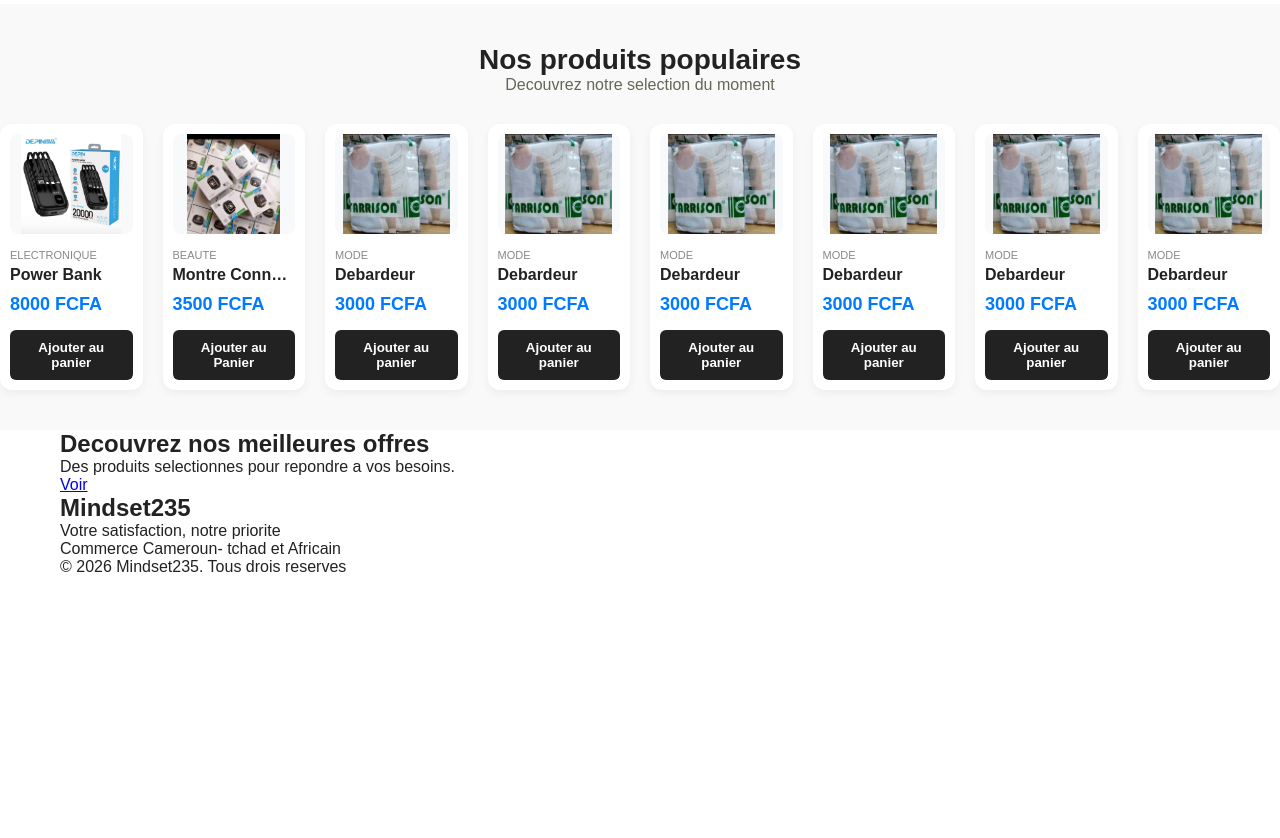
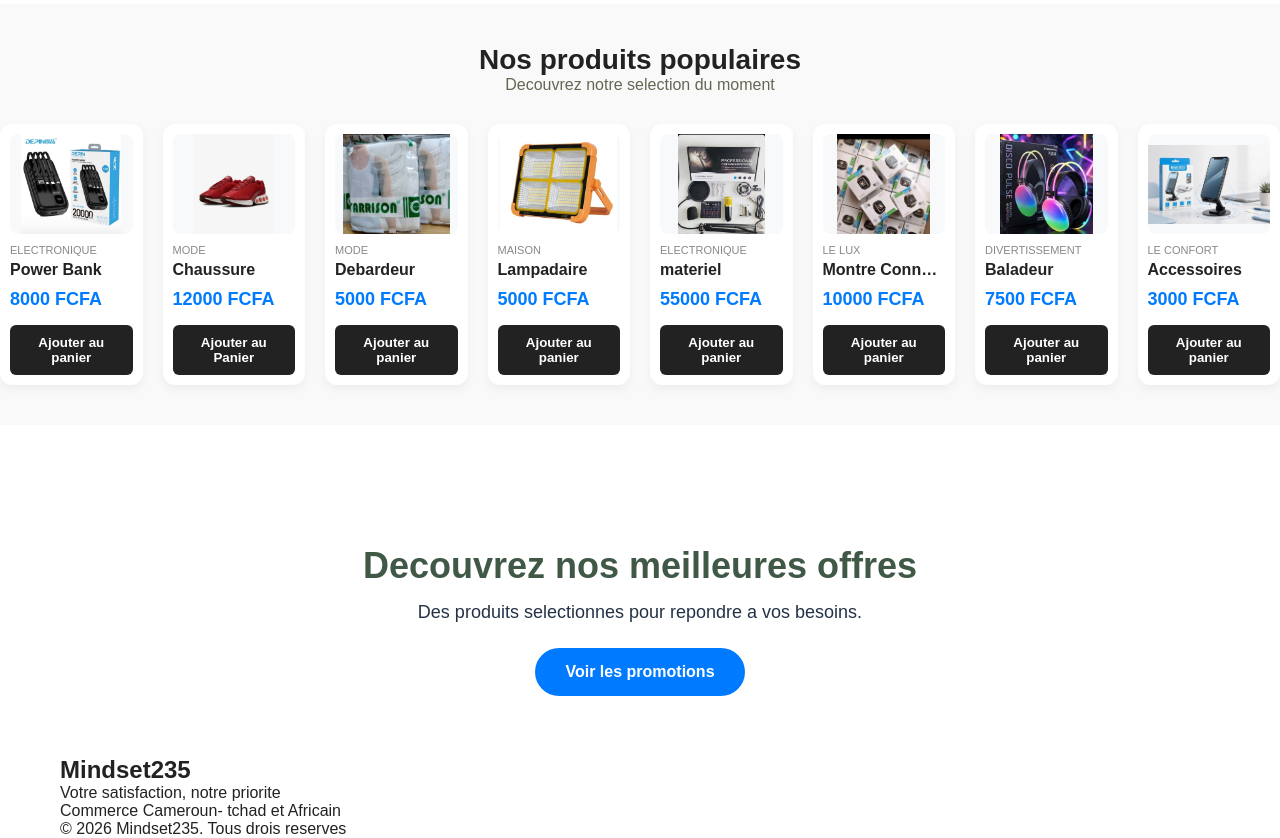
Before and after one commit to koumser-school/Mindset235, a plain HTML site: page index.html in a window 1280 px wide. Shown: the part 640-1478 px from the top of the page. Before the commit the page ends 1216 px from the top, so only its background shows below. Drawn offline with Linux system fonts and the light colour scheme; files whose address does not match are found by name.

Commit message:
l'ajout du css dans la section promotion

```diff
--- a/css/style.css
+++ b/css/style.css
@@ -132,15 +132,22 @@ body {
 .category-card {
   background: #fff;
   border: 1px solid #eee;
-  border-radius: 10px;
+  border-radius: 12px;
   padding: 20px;
   text-align: center;
-  transition: transform 0.3s, box-shadow 0.3s;
+  box-shadow: 0  4px 1opx rgba(0, 0, 0, 0.05);
+  transition: transform 0.3s;
   cursor: poniter;
 }
 .category-card:hover {
   transform: translateY(-5px);
   box-shadow: 0 10px 20px rgba(0, 0, 0, 0.05);
+}
+.category-card img {
+  width: 80px;
+  height: 80px;
+  object-fit: contain;
+  margin-bottom: 15px;
 }
 .category-card h3 {
   font-size: 14px;
@@ -188,7 +195,7 @@ body {
   object-fit: contain; /* L'image entière s'affiche sans être coupée ou écrasée */
   background-color: #f8f9fa; /* Petit fond gris très clair pour faire ressortir le produit */
   border-radius: 8px;
-  margin-bottom: 15px;
+  margin-bottom: 10px;
 }
 
 /* 4. Le texte (Titre, catégorie, prix) */
@@ -238,3 +245,37 @@ body {
 .add-to-cart:hover {
   background-color: #007BFF;
 }
+/*promotion*/
+.promotion-banner {
+  text-align: center;
+  padding: 60px 20px;
+  background-color: linear-gradient(135deg, #0f2027, #203a43, #2c5364);
+  color: white;
+  margin-top: 60px;
+}
+.promotion-banner h2 {
+  font-size: 36px;
+  margin-bottom: 15px;
+  font-weight: 800;
+  color: rgb(64, 88, 70);
+}
+.promotion-banner p {
+  font-size: 18px;
+  margin-bottom: 25px;
+  color: #243246;
+}
+.promotion-banner .primary-button {
+  background-color: #007BFF;
+  color: white;
+  padding: 15px 30px;
+  text-decoration: none;
+  border-radius: 30px;
+  font-weight: bold;
+  font-size: 16px;
+  transition: background-color 0.3s ease,transform 0.3s ease;
+  display: inline-block;
+}
+.promotion-banner .primary-button:hover {
+  background-color: #0056b3;
+  transform: scale(1.05);
+}
--- a/index.html
+++ b/index.html
@@ -80,12 +80,12 @@
             </div>
           </article>
           <article class="product-card">
-            <img src="assets/images/montre.jpg" alt="Parfum">
+            <img src="assets/images/chaussure.jpg" alt="chaussure">
             <div class="product-info">
-              <span>Beaute</span>
-              <h3>Montre Connecte</h3>
-              <p class="price">3500 FCFA</p>
-              <button class="add-to-cart" data-name="Parfum" data-price="3500">Ajouter au Panier</button>
+              <span>Mode</span>
+              <h3>Chaussure</h3>
+              <p class="price">12000 FCFA</p>
+              <button class="add-to-cart" data-name="Parfum" data-price="12000">Ajouter au Panier</button>
             </div>
           </article>
           <!--produits 3-->
@@ -94,64 +94,66 @@
             <div class="product-info">
               <span>Mode</span>
               <h3>Debardeur</h3>
-              <p class="price">3000 FCFA</p>
-              <button class="add-to-cart" data-name="Debardeur" data-price="3000">Ajouter au panier</button>
+              <p class="price">5000 FCFA</p>
+              <button class="add-to-cart" data-name="Debardeur" data-price="5000">Ajouter au panier</button>
             </div>
           </article>
           <article class="product-card">
-            <img src="assets/images/debardeur.jpg" alt="Debardeur">
+            <img src="assets/images/lampadeur.jpg" alt="lampadeur">
             <div class="product-info">
-              <span>Mode</span>
-              <h3>Debardeur</h3>
-              <p class="price">3000 FCFA</p>
-              <button class="add-to-cart" data-name="Debardeur" data-price="3000">Ajouter au panier</button>
+              <span>Maison</span>
+              <h3>Lampadaire</h3>
+              <p class="price">5000 FCFA</p>
+              <button class="add-to-cart" data-name="lampadeur" data-price="5000">Ajouter au panier</button>
             </div>
           </article>
           <article class="product-card">
-            <img src="assets/images/debardeur.jpg" alt="Debardeur">
+            <img src="assets/images/materiel.jpeg" alt="materiel">
             <div class="product-info">
-              <span>Mode</span>
-              <h3>Debardeur</h3>
-              <p class="price">3000 FCFA</p>
-              <button class="add-to-cart" data-name="Debardeur" data-price="3000">Ajouter au panier</button>
+              <span>Electronique</span>
+              <h3>materiel</h3>
+              <p class="price">55000 FCFA</p>
+              <button class="add-to-cart" data-name="materiel" data-price="55000">Ajouter au panier</button>
             </div>
           </article>
           <article class="product-card">
-            <img src="assets/images/debardeur.jpg" alt="Debardeur">
+            <img src="assets/images/montre.jpg" alt="montre">
             <div class="product-info">
-              <span>Mode</span>
-              <h3>Debardeur</h3>
-              <p class="price">3000 FCFA</p>
-              <button class="add-to-cart" data-name="Debardeur" data-price="3000">Ajouter au panier</button>
+              <span>le lux </span>
+              <h3>Montre Connecter</h3>
+              <p class="price">10000 FCFA</p>
+              <button class="add-to-cart" data-name="montre" data-price="10000">Ajouter au panier</button>
             </div>
           </article>
           <article class="product-card">
-            <img src="assets/images/debardeur.jpg" alt="Debardeur">
+            <img src="assets/images/ecouteur.jpg" alt="ecouteur">
             <div class="product-info">
-              <span>Mode</span>
-              <h3>Debardeur</h3>
-              <p class="price">3000 FCFA</p>
-              <button class="add-to-cart" data-name="Debardeur" data-price="3000">Ajouter au panier</button>
+              <span>Divertissement</span>
+              <h3>Baladeur</h3>
+              <p class="price">7500 FCFA</p>
+              <button class="add-to-cart" data-name="exouteur" data-price="75000">Ajouter au panier</button>
             </div>
           </article>
           <article class="product-card">
-            <img src="assets/images/debardeur.jpg" alt="Debardeur">
+            <img src="assets/images/accesoir.jpg" alt="Accessoires">
             <div class="product-info">
-              <span>Mode</span>
-              <h3>Debardeur</h3>
+              <span>Le confort </span>
+              <h3>Accessoires</h3>
               <p class="price">3000 FCFA</p>
-              <button class="add-to-cart" data-name="Debardeur" data-price="3000">Ajouter au panier</button>
+              <button class="add-to-cart" data-name="Accessoires" data-price="3000">Ajouter au panier</button>
             </div>
           </article>
         </div>
       </section>
       <!--promotion-->
-      <section class="promotion container">
-        <h2>Decouvrez nos meilleures offres</h2>
-        <p>Des produits selectionnes pour repondre a vos besoins.</p>
-        <a href="#produits" class="primary-buitton">
-          Voir
-        </a>
+      <section class="promotion-banner">
+        <div class="container">
+          <h2>Decouvrez nos meilleures offres</h2>
+          <p>Des produits selectionnes pour repondre a vos besoins.</p>
+          <a href="#produits" class="primary-button">
+              Voir les promotions
+          </a>
+        </div>
       </section>
     </main>
     <footer class="footer" id="contact">
```
Also changed, not shown: assets/images/chaussure.jpg (added).
